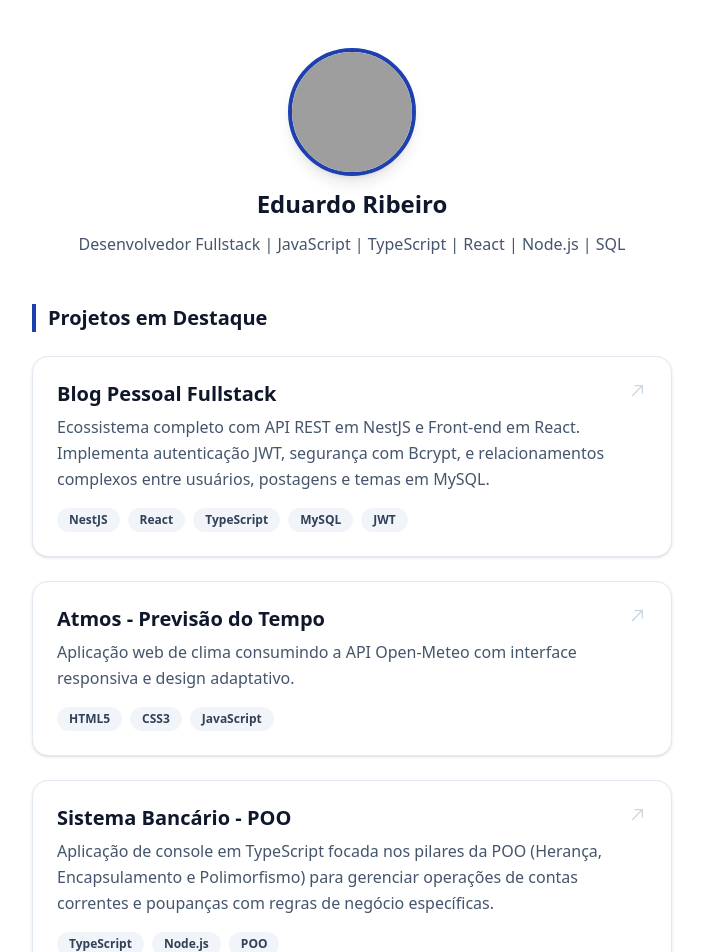
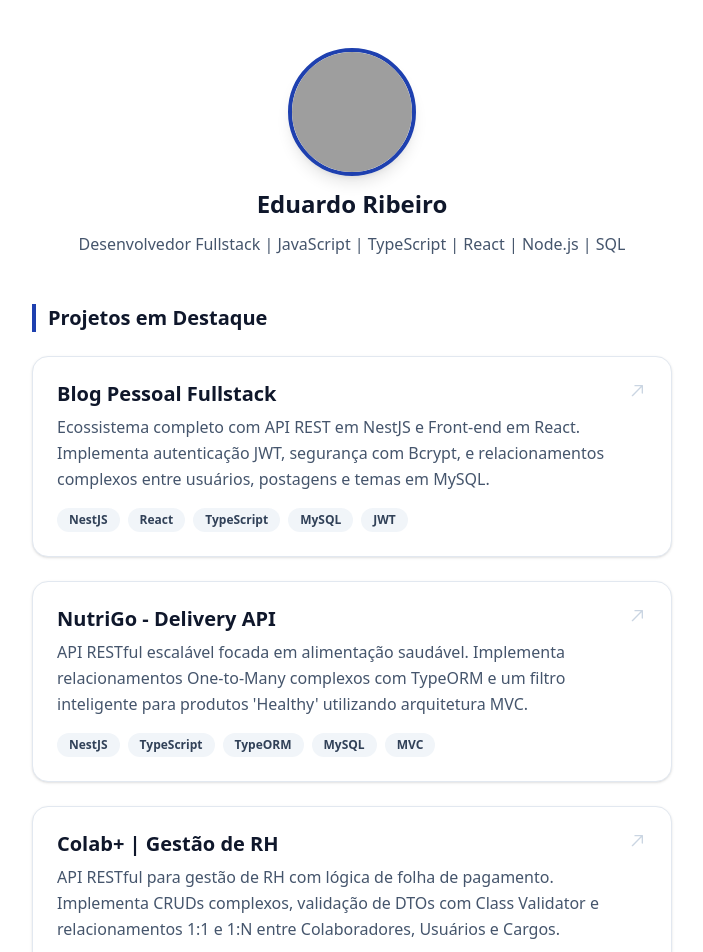
Before and after one commit to Eduarddoribeiro/devlinks, a React (Vite) app: page / in a window 1280 px wide. Shown: the top 952 px of the page, without its empty margins (288-991 px from the left). Built offline with nearby package versions, Linux system fonts and the light colour scheme; grey boxes are pictures that could not be loaded.

Commit message:
feat: atualiza lista de projetos com NutriGo e Colab+

```diff
--- a/src/data/projetos.ts
+++ b/src/data/projetos.ts
@@ -8,16 +8,30 @@ export const listaProjetos = [
   },
   {
     id: 2,
+    titulo: "NutriGo - Delivery API",
+    descricao: "API RESTful escalável focada em alimentação saudável. Implementa relacionamentos One-to-Many complexos com TypeORM e um filtro inteligente para produtos 'Healthy' utilizando arquitetura MVC.",
+    link: "https://github.com/Grupo-05-Turma-JavaScript-10/delivery",
+    tecnologias: ["NestJS", "TypeScript", "TypeORM", "MySQL", "MVC"]
+  },
+  {
+  id: 3,
+  titulo: "Colab+ | Gestão de RH",
+  descricao: "API RESTful para gestão de RH com lógica de folha de pagamento. Implementa CRUDs complexos, validação de DTOs com Class Validator e relacionamentos 1:1 e 1:N entre Colaboradores, Usuários e Cargos.",
+  link: "https://github.com/Grupo-05-Turma-JavaScript-10/sistema-cadastro-rh",
+  tecnologias: ["NestJS", "TypeScript", "MySQL", "TypeORM", "Class Validator"]
+},
+  {
+    id: 4,
     titulo: "Atmos - Previsão do Tempo",
     descricao: "Aplicação web de clima consumindo a API Open-Meteo com interface responsiva e design adaptativo.",
     link: "https://github.com/Eduarddoribeiro/atmos-weather",
     tecnologias: ["HTML5", "CSS3", "JavaScript"]
   },
   {
-  id: 3,
+    id: 5,
     titulo: "Sistema Bancário - POO",
     descricao: "Aplicação de console em TypeScript focada nos pilares da POO (Herança, Encapsulamento e Polimorfismo) para gerenciar operações de contas correntes e poupanças com regras de negócio específicas.",
     link: "https://github.com/Eduarddoribeiro/conta_bancaria",
     tecnologias: ["TypeScript", "Node.js", "POO"]
   }
-]
+];
```
Lines whose indentation alone changed are shown as unchanged.
